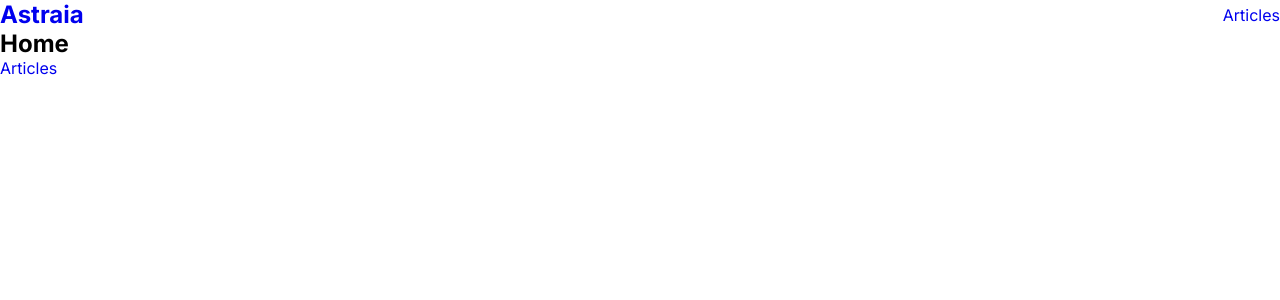
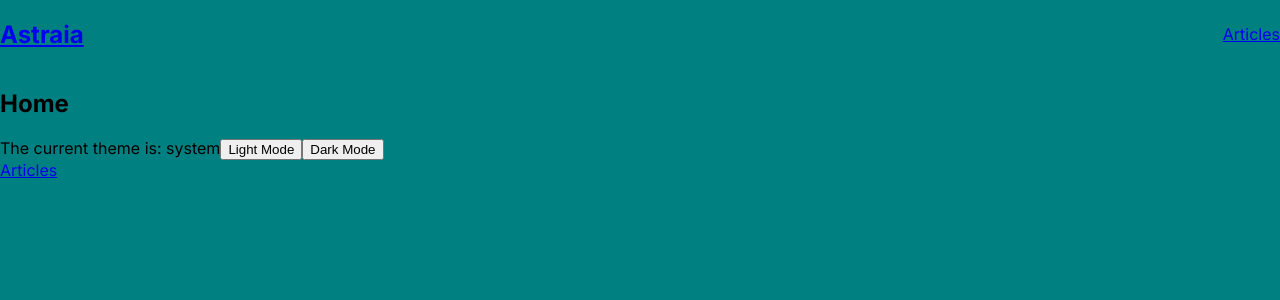
Before and after one commit to itstoreall/astraia-blog, a Next.js app: page / in a window 1280 px wide. Shown: the top 300 px of the page. Built offline with nearby package versions, Linux system fonts and the light colour scheme.

Commit message:
ADD | theme switcher and provider

```diff
--- a/app/globals.scss
+++ b/app/globals.scss
@@ -1,3 +1,25 @@
+body {
+  margin: 0;
+  height: 100%;
+
+  font-family: -apple-system, BlinkMacSystemFont, "Segoe UI", "Roboto", "Oxygen",
+    "Ubuntu", "Cantarell", "Fira Sans", "Droid Sans", "Helvetica Neue",
+    sans-serif;
+  -webkit-font-smoothing: antialiased;
+  -moz-osx-font-smoothing: grayscale;
+
+  // transition: background-color 0.4s ease;
+}
+
+[data-theme="light"] body {
+  background: teal;
+}
+
+[data-theme="dark"] body {
+  background: palevioletred;
+}
+
+/*
 body {
   margin: 0;
   height: 100%;
@@ -51,26 +73,29 @@ code {
   font-family: source-code-pro, Menlo, Monaco, Consolas, "Courier New",
     monospace;
 }
+*/
 
-// [data-theme='light'] {
-//   background-color: $light;
-//   transition: $s04;
-//   color: $dark;
+/*
+[data-theme='light'] {
+  background-color: $light;
+  transition: $s04;
+  color: $dark;
 
-//   a {
-//     color: $dark;
-//   }
-// }
+  a {
+    color: $dark;
+  }
+}
 
-// [data-theme='dark'] {
-//   background-color: $dark;
-//   transition: $s04;
-//   color: $light;
+[data-theme='dark'] {
+  background-color: $dark;
+  transition: $s04;
+  color: $light;
 
-//   a {
-//     color: $light;
-//   }
-// }
+  a {
+    color: $light;
+  }
+}
+*/
 
 /*
 :root {
--- a/app/layout.tsx
+++ b/app/layout.tsx
@@ -1,9 +1,10 @@
-import { Suspense } from "react";
 import type { Metadata } from "next";
 import { Inter } from "next/font/google";
 import "./globals.scss";
 import Header from "@/components/Header";
 import Footer from "@/components/Footer";
+import NextThemeProvider from "../providers/themeProvider";
+import ThemeSwitcher from "@/components/Themes/ThemeSwitcher";
 
 const inter = Inter({ subsets: ["latin"] });
 
@@ -21,9 +22,12 @@ export default function RootLayout({
     <html lang="ru">
       <body className={inter.className}>
         <Header />
-        <Suspense fallback={<Loading />}>
-          <main>{children}</main>
-        </Suspense>
+        <main>
+          <NextThemeProvider>
+            {children}
+            <ThemeSwitcher />
+          </NextThemeProvider>
+        </main>
         <Footer />
       </body>
     </html>
--- /dev/null
+++ b/components/Themes/ThemeSwitcher.tsx
@@ -0,0 +1,26 @@
+"use client";
+import { useState, useEffect } from "react";
+import { useTheme } from "next-themes";
+
+const ThemeSwitcher = () => {
+  const [mounted, setMounted] = useState(false);
+  const { theme, setTheme } = useTheme();
+
+  useEffect(() => {
+    setMounted(true);
+  }, []);
+
+  if (!mounted) {
+    return null;
+  }
+
+  return (
+    <div>
+      The current theme is: {theme}
+      <button onClick={() => setTheme("light")}>Light Mode</button>
+      <button onClick={() => setTheme("dark")}>Dark Mode</button>
+    </div>
+  );
+};
+
+export default ThemeSwitcher;
--- a/package.json
+++ b/package.json
@@ -18,6 +18,7 @@
     "eslint-config-next": "13.4.12",
     "graphql": "^16.7.1",
     "next": "13.4.12",
+    "next-themes": "^0.2.1",
     "react": "18.2.0",
     "react-dom": "18.2.0",
     "sass": "^1.64.1",
--- /dev/null
+++ b/providers/themeProvider.tsx
@@ -0,0 +1,20 @@
+"use client";
+import { useState, useEffect } from "react";
+import { ThemeProvider } from "next-themes";
+import { ReactNode } from "react";
+
+const NextThemeProvider = ({ children }: { children: ReactNode }) => {
+  const [mounted, setMounted] = useState(false);
+
+  useEffect(() => {
+    setMounted(true);
+  }, []);
+
+  if (!mounted) {
+    return <>{children}</>;
+  }
+
+  return <ThemeProvider>{children}</ThemeProvider>;
+};
+
+export default NextThemeProvider;
--- a/services/index.ts
+++ b/services/index.ts
@@ -6,7 +6,7 @@ const getArticles = async () => {
   const { data } = await getClient().query({
     query: GET_ARTICLES,
     context: {
-      fetchOptions: { next: { revalidate: 0 } },
+      fetchOptions: { cache: "no-store" },
     },
   });
 
@@ -20,7 +20,7 @@ const getArticle = async (id: string) => {
     query: GET_ARTICLE_BY_ID,
     variables: { id },
     context: {
-      fetchOptions: { next: { revalidate: 0 } },
+      fetchOptions: { cache: "no-store" },
     },
   });
 
@@ -40,7 +40,7 @@ export default services;
 
 context: {
   fetchOptions: { next: { revalidate: 0 } },
-  // fetchOptions: { cache: "no-store" } },
+  fetchOptions: { cache: "no-store" } },
 },
 
 */
```
Also changed, not shown: 1 other file (tests, documents, lock files or other folders).
